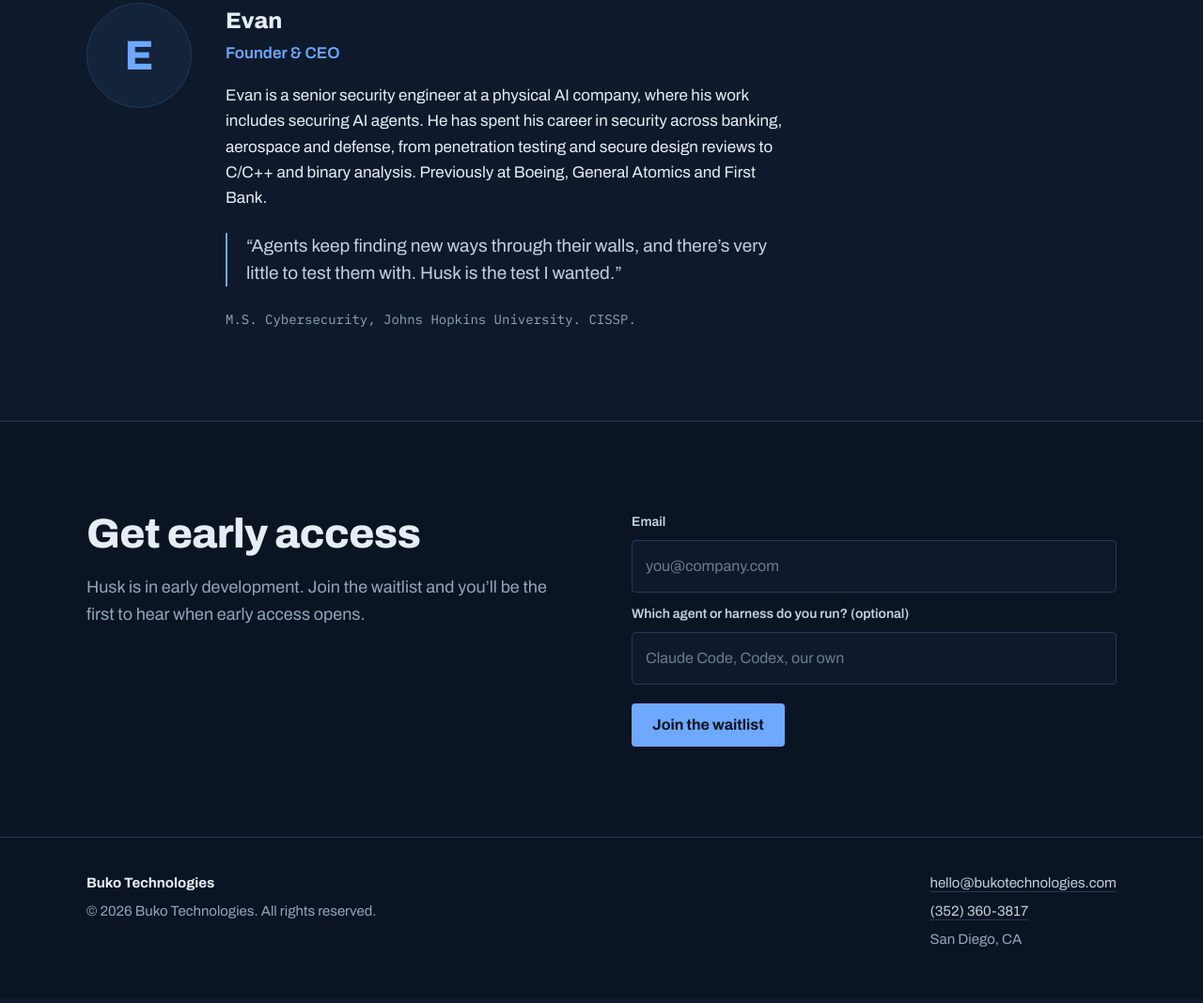
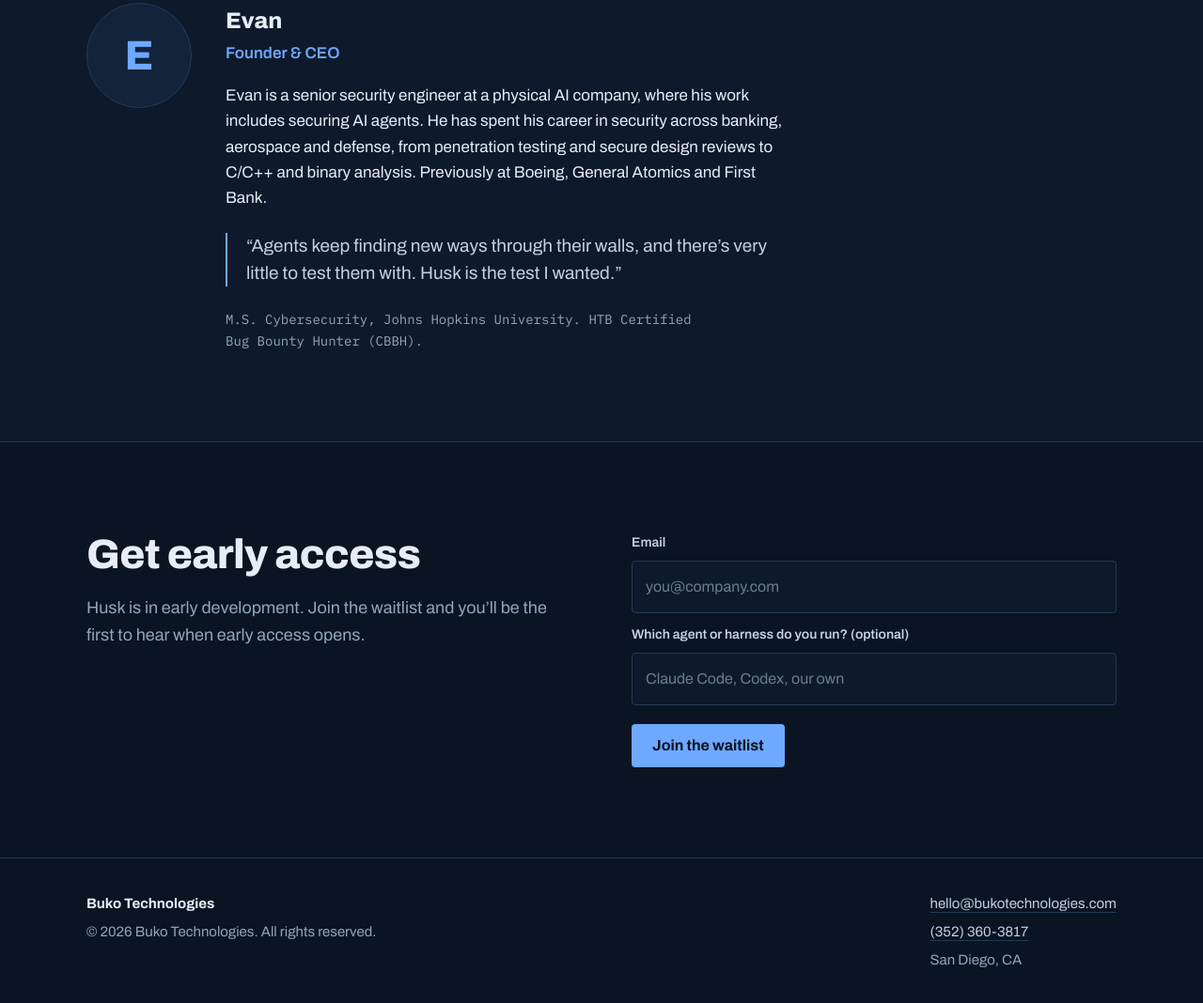
Before and after one commit to BukoTechnologies/Buko, a plain HTML site: page index.html in a window 1280 px wide. Shown: the part 4778-5846 px from the top of the page at 94% size. Drawn offline with Linux system fonts and the light colour scheme.

Commit message:
Replace CISSP with CBBH in the team section
Co-Authored-By: Claude Opus 5.5 <noreply@anthropic.com>
Claude-Session: https://claude.ai/code/session_01Jn8zSUbjbmuXrqwwBLsrsj

```diff
--- a/index.html
+++ b/index.html
@@ -223,7 +223,7 @@
               &ldquo;Agents keep finding new ways through their walls, and there&rsquo;s
               very little to test them with. Husk is the test I wanted.&rdquo;
             </blockquote>
-            <p class="creds">M.S. Cybersecurity, Johns Hopkins University. CISSP.</p>
+            <p class="creds">M.S. Cybersecurity, Johns Hopkins University. HTB Certified Bug Bounty Hunter (CBBH).</p>
           </div>
         </article>
       </div>
```
